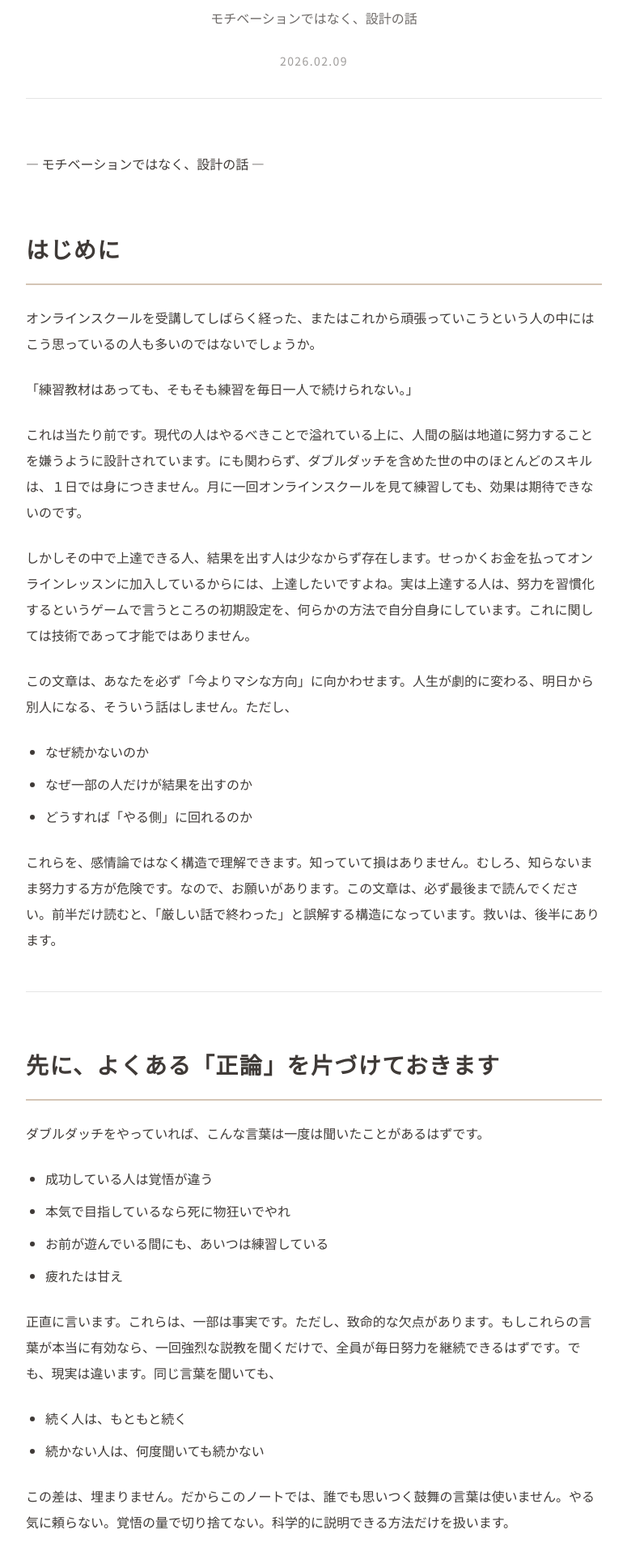
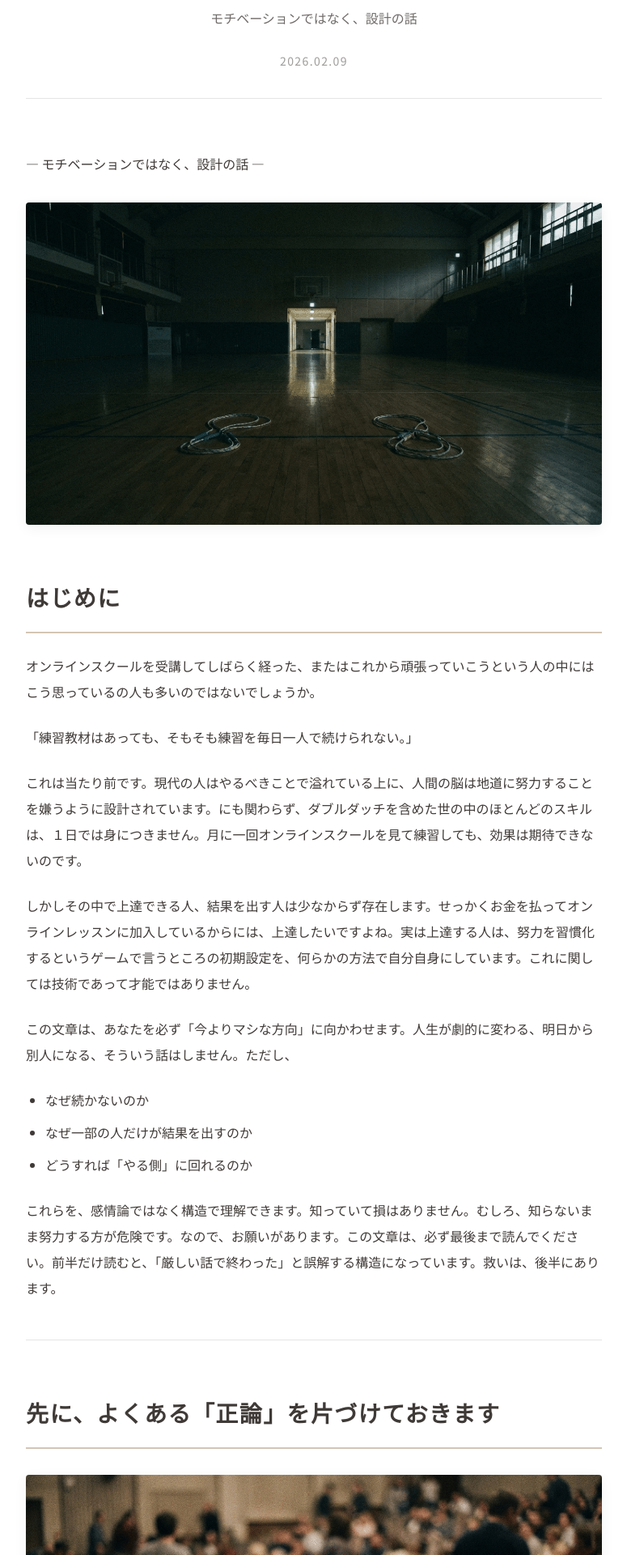
Before and after one commit to JunyaUnityDev/haribow-online-lesson-articles, a Jekyll site: the page built from _posts/2026-02-09-brain-design-practice.md, in a window 1280 px wide. Shown: the part 315-2235 px from the top of the page at 81% size, without its empty margins (252-1027 px from the left). Built offline with Jekyll 4.4.1, drawn with Linux system fonts in a browser that asks for light colours; some web fonts are replaced.

Commit message:
Add 6 chapter eyecatch images to brain-design-practice article
- 01 体育館に縄 → eyecatch (after subtitle)
- 02 観客の後ろ姿 → 「正論」section
- 03 ベッドでスマホ → 第5章 スマホ・SNS
- 04 壁とシルエット → 第6章 最重要前提
- 05 体育館の壁時計 → 第10章 時間は味方ではない
- 06 テーブルにノート → 第13章 具体的にやること

Skipped images 7 & 8 (旧スプレッドシート運用の説明画像、
LINE「練習」運用に書き換え済の現行記事と整合しないため).

Co-Authored-By: Claude Opus 4.7 <noreply@anthropic.com>

```diff
--- a/_posts/2026-02-09-brain-design-practice.md
+++ b/_posts/2026-02-09-brain-design-practice.md
@@ -9,6 +9,8 @@ order: 1
 ---
 
 — モチベーションではなく、設計の話 —
+
+![]({{ '/assets/images/brain-design-01.png' | relative_url }})
 
 ## はじめに
 
@@ -31,6 +33,8 @@ order: 1
 ---
 
 ## 先に、よくある「正論」を片づけておきます
+
+![]({{ '/assets/images/brain-design-02.png' | relative_url }})
 
 ダブルダッチをやっていれば、こんな言葉は一度は聞いたことがあるはずです。
 
@@ -109,6 +113,8 @@ order: 1
 
 ### なぜ努力は続かないのに、スマホは毎日触れるのか
 
+![]({{ '/assets/images/brain-design-03.png' | relative_url }})
+
 あなたは、毎日スマホを触っています。やる気がなくても、疲れていても、気づいたら触っています。これは、意志の問題ではありません。最初から、そうなるように設計されているからです。
 
 ---
@@ -116,6 +122,8 @@ order: 1
 ## 第6章｜最重要前提
 
 ### 脳は「あなた」ではない
+
+![]({{ '/assets/images/brain-design-04.png' | relative_url }})
 
 ここが、最重要です。脳は、あなたの意思や理想を理解しません。「成長したい」「逆転したい」「結果を出したい」こうした願いを、脳は一切考慮しません。脳はただの、学習装置です。
 
@@ -161,6 +169,8 @@ order: 1
 ## 第10章｜時間は味方ではない
 
 ### 大人になるほど、この学習は強化される
+
+![]({{ '/assets/images/brain-design-05.png' | relative_url }})
 
 年齢を重ねるほど、
 
@@ -221,6 +231,8 @@ order: 1
 ---
 
 ## 第13章｜具体的にやること
+
+![]({{ '/assets/images/brain-design-06.png' | relative_url }})
 
 ### フェーズ1：行動を「軽く」する
 
```
Also changed, not shown: assets/images/brain-design-01.png (added), assets/images/brain-design-02.png (added), assets/images/brain-design-03.png (added), assets/images/brain-design-04.png (added), assets/images/brain-design-05.png (added), assets/images/brain-design-06.png (added).
